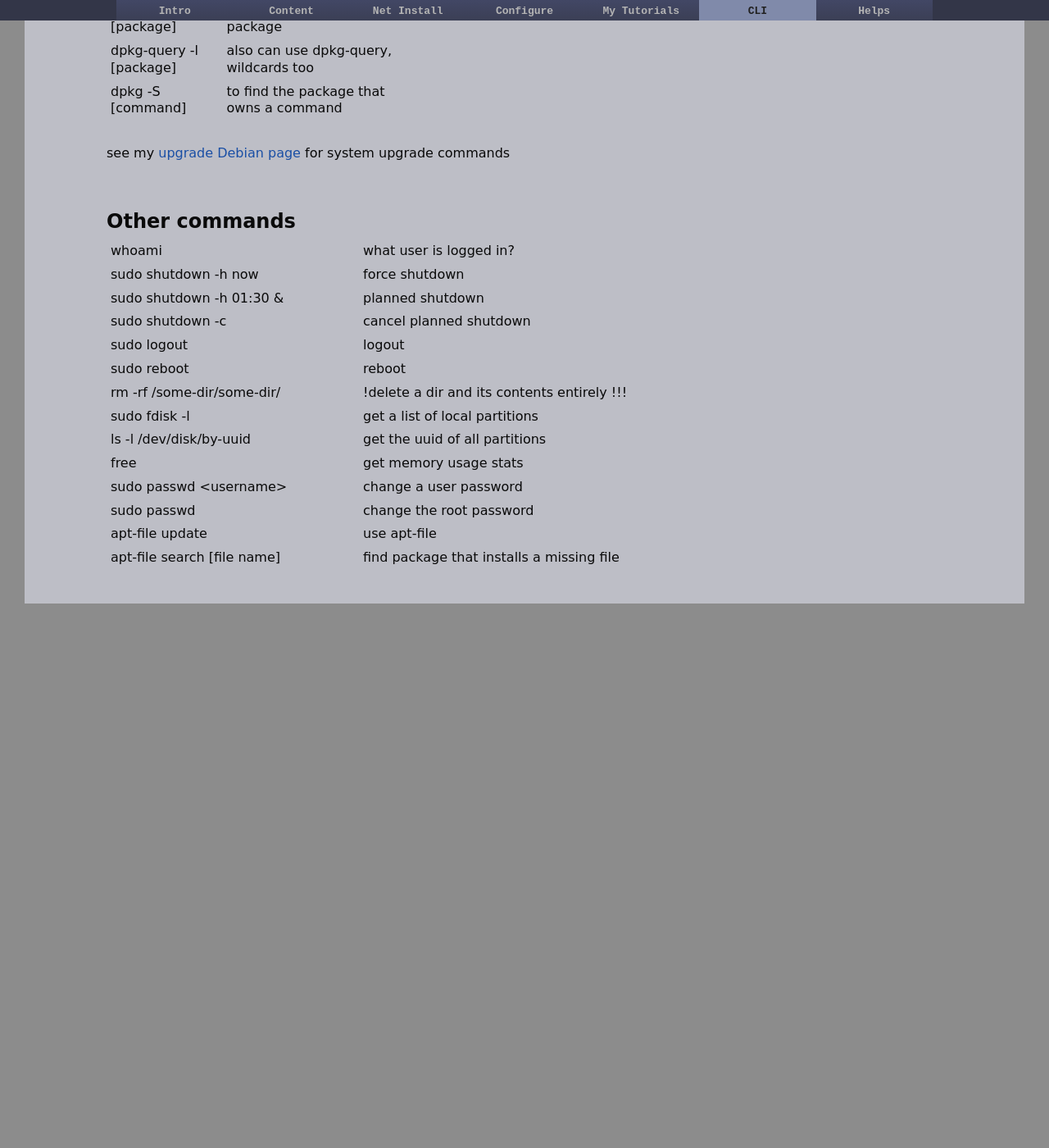
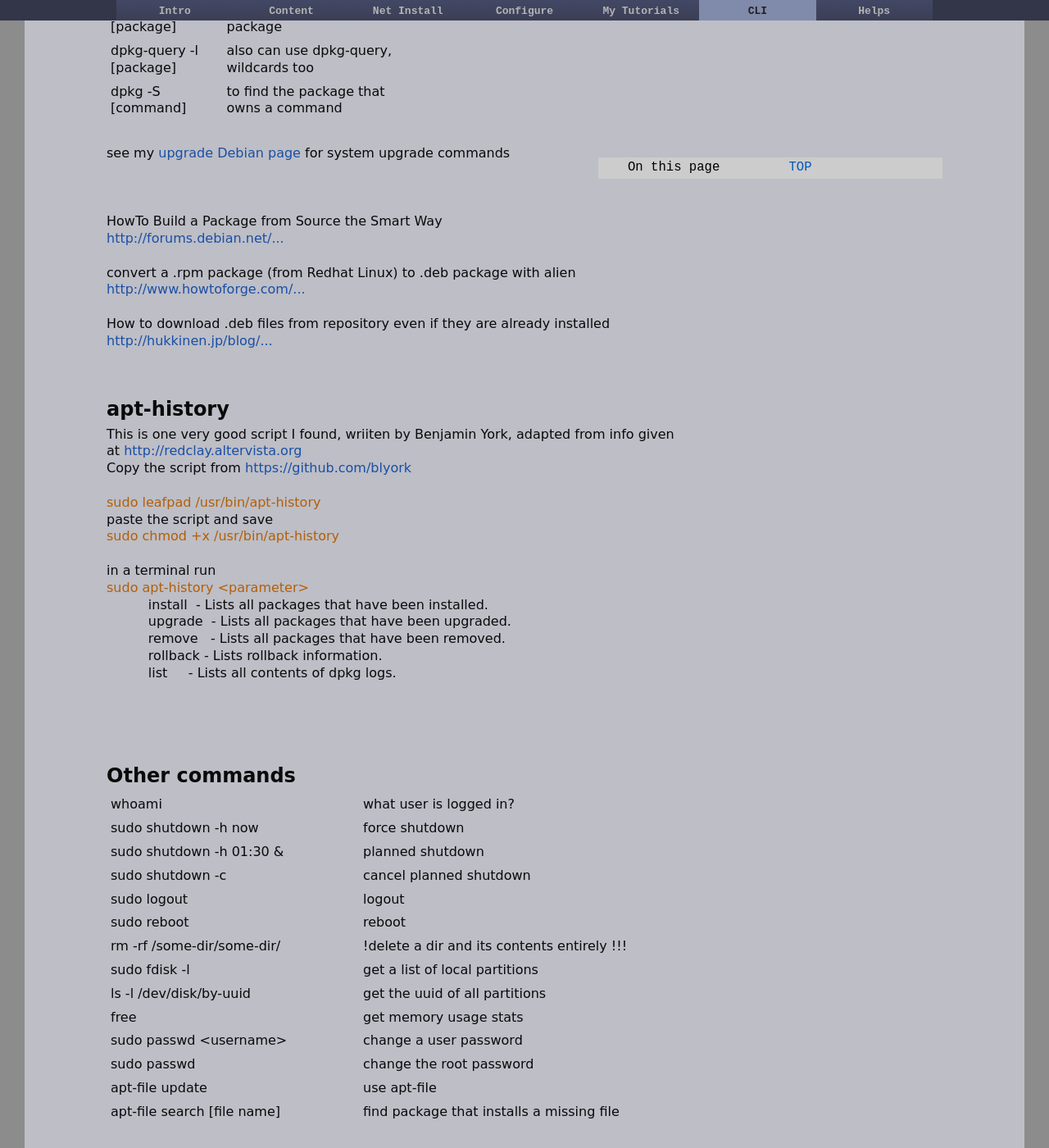
Before and after one commit to dquinton/debian-install, a Jekyll site: the page built from tutorial/cli/01-terminal.html, in a window 1280 px wide and 1400 px high, scrolled down 2142 px. Shown: the whole window at 82% size. Built offline with Jekyll 4.4.1, drawn with Linux system fonts in a browser that asks for light colours; before the commit the page ends 2878 px from its top, so only the background shows below that; some of the changed text lies outside the part shown.

Commit message:
updating pages

```diff
--- a/_config.yml
+++ b/_config.yml
@@ -1,6 +1,6 @@
 # Site settings
 title: debian install notes
-baseurl: /debian-install/     # the subpath of your site, e.g. /blog/
+baseurl: /debian-install     # the subpath of your site, e.g. /blog/
 url: http://dquinton.github.io/    # the base hostname & protocol for your site
 github_username:  dquinton
 
--- a/helps.html
+++ b/helps.html
@@ -55,4 +55,8 @@
                 <td>How to (try) remove systemd safely </td></tr>
 
              </table>
+
+<br><br><br>
+
+
 </div>
--- a/helps/02-grub.html
+++ b/helps/02-grub.html
@@ -35,10 +35,16 @@
 
 <div class="cont">
 
+
+
 <div><font size="4"><b>Some options for installing GRUB to disk, adding a new OS to GRUB, or updating GRUB</b></font></div>
 <div><font size="3"><span style="line-height:27px">(there are other ways, such as writing to a custom and adding using the OS prober)</span></font></div>
 <div><font size="3"><span style="line-height:27px"><br>
 </span></font></div>
+<br><br>
+GRUB 2
+<a href="http://www.dedoimedo.com/computers/grub-2.html">http://www.dedoimedo.com...</a>
+<a href="https://help.ubuntu.com/community/Grub2">https://help.ubuntu.com/...</a>
 
 <h2 id="1" class="tag">1 ....Boot a new OS with Super Grub2 on a thumb drive</h2>
 <div><font size="3">then enter in the terminal in the booted OS:</font></div>
--- a/tutorial/22-github-pages.html
+++ b/tutorial/22-github-pages.html
@@ -280,7 +280,7 @@
 <b>1.</b> set the base url in the jekyll  <b>_config.yml</b> file
 <form>
 <textarea name="T" id="file" rows="2" cols="30">
-baseurl: '/project-name'
+baseurl: /project-name
 url: http://username.github.io/</textarea>&nbsp;
 <input type="button" class="submitLink" value="Select all" onClick="javascript:this.form.T.focus();this.form.T.select();">
 </form>
--- a/tutorial/cli/01-terminal.html
+++ b/tutorial/cli/01-terminal.html
@@ -5,13 +5,35 @@
 id: cli
 ---
 
+<div class="onpage">
+  <ul>
+    <li>
+        On this page &nbsp;&nbsp;&nbsp;  &nbsp;&nbsp;&nbsp; <a href="#">TOP</a>
+             <ul>
+                <li><a href="#1"> Terminal keys</a></li>
+                <li><a href="#2"> Apt commands </a></li>
+                <li><a href="#3"> apt-history</a></li>
+                <li><a href="#4"> Other commands </a></li>
+                <li><a href="#5"> Nano keys</a></li>
+              </ul>
+    </li>
+  </ul>
+</div>
 
+<div class="pagemenu">
+<table cellpadding="5"><tr><td>
+   <a href="#1"> Terminal keys</a><br>
+   <a href="#2"> Apt commands </a><br>
+   <a href="#3">apt-history </a><br>
+   <a href="#4"> Other commands </a><br>
+   <a href="#5">Nano keys </a><br>
+</td></tr></table></div>
 
 <div class="parent"><a href="../../cli.html">CLI</a> ></div>
 
 <div class="cont">
 
-<h2>Terminal keys</h2>
+<h2 id="1" class="tag">Terminal keys</h2>
 <table cellpadding="3" width="50%" style="background-color: transparent">
   <tr>
     <td width="150">home</td>    <td>moves the cursor to the beginning of the command line</td>
@@ -51,7 +73,7 @@
 
 <br><br><br>
 
-<h2>Apt commands</h2>
+<h2 id="2" class="tag">Apt commands</h2>
 <table cellpadding="3" width="50%" style="background-color: transparent">
   <tr>
     <td width="300">apt-get check [package]</td>
@@ -137,9 +159,41 @@
   <br>
   see my <a href="../../netinstall/upgrade.html">upgrade Debian page</a>  for system upgrade commands
 
+  <br><br><br><br>
+  HowTo Build a Package from Source the Smart Way<br>
+<a href="http://forums.debian.net/viewtopic.php?f=16&t=38976">http://forums.debian.net/...</a>
+<br><br>
+convert a .rpm package (from Redhat Linux) to .deb package with alien<br>
+<a href="http://www.howtoforge.com/converting_rpm_to_deb_with_alien">http://www.howtoforge.com/...</a>
+<br><br>
+How to download .deb files from repository even if they are already installed <br>
+<a href="http://hukkinen.jp/blog/post/HUKKINEN/2012/06/downloading-deb-packages-with-apt-in-userspace/">http://hukkinen.jp/blog/...</a>
+
+<br><br><br><br>
+<h2 id="3" class="tag">apt-history</h2>
+<font size="3">This is one very good script I found, wriiten by Benjamin York, adapted from info given at&nbsp;<a href="http://redclay.altervista.org/wiki/doku.php?id=projects:old-projects">http://redclay.altervista.org</a></font>
+<div><font size="3">Copy the script from&nbsp;<a href="https://github.com/blyork/apt-history/blob/master/apt-history">https://github.com/blyork</a></font></div>
+<div><font size="3"><br>
+</font></div>
+<div><font color="#b45f06" size="3">sudo leafpad /usr/bin/apt-history</font></div>
+<div><font size="3">paste the script and save</font></div>
+<div><font color="#b45f06" size="3">sudo chmod +x /usr/bin/apt-history</font></div>
+<div><font size="3"><br>
+</font></div>
+<div><font size="3">in a terminal run&nbsp;</font></div>
+<div><font color="#b45f06" size="3">sudo apt-history &lt;parameter&gt;</font></div>
+<div>
+<div><font size="3"><span>&nbsp;&nbsp; &nbsp;<span>&nbsp; &nbsp; &nbsp;&nbsp;</span></span>install &nbsp;- Lists all packages that have been installed.</font></div>
+<div><font size="3">&nbsp; &nbsp; &nbsp; &nbsp; &nbsp; upgrade &nbsp;- Lists all packages that have been upgraded.</font></div>
+<div><font size="3">&nbsp; &nbsp; &nbsp; &nbsp; &nbsp; remove &nbsp; - Lists all packages that have been removed.</font></div>
+<div><font size="3">&nbsp; &nbsp; &nbsp; &nbsp; &nbsp; rollback - Lists rollback information.</font></div>
+<div><font size="3">&nbsp; &nbsp; &nbsp; &nbsp; &nbsp; list &nbsp; &nbsp; - Lists all contents of dpkg logs.</font></div>
+</div>
+<div><br>
+</div>
   <br><br> <br><br>
 
-<h2>Other commands</h2>
+<h2 id="4" class="tag">Other commands</h2>
   <table cellpadding="3" style="background-color: transparent">
   <tr>
     <td width="300">whoami</td>
@@ -199,8 +253,89 @@
   </tr>
 </table>
 
+<br><br>
+<h2 id="5" class="tag">Nano keys</h2>
+
+<table cellpadding="3" width="50%" style="background-color: transparent">
+  <tr>
+    <td width="150">ctrl-x</td>    <td>close</td>
+  </tr>
+  <tr>
+    <td>ctrl-o</td>    <td>save</td>
+  </tr>
+  <tr>
+    <td>ctrl-k</td>    <td>cut line</td>
+  </tr>
+  <tr>
+    <td>ctrl-u</td>    <td>uncut from buffer</td>
+  </tr>
+  <tr>
+    <td>ctrl-6</td>    <td>start select</td>
+  </tr>
+  <tr>
+    <td>alt-6</td>    <td>copy selected</td>
+  </tr>
+  <tr>
+    <td>ctrl-w</td>    <td>search</td>
+  </tr>
+  <tr>
+    <td>alt-w</td>    <td>repeat search</td>
+  </tr>
+  <tr>
+    <td>ctrl-\</td>    <td>search-replace</td>
+  </tr>
+  <tr>
+    <td>alt-/</td>    <td>go to last line</td>
+  </tr>
+  <tr>
+    <td>alt-\</td>    <td>go to top</td>
+  </tr>
+  <tr>
+    <td>ctrl--</td>    <td>go to line, column</td>
+  </tr>
+  <tr>
+    <td>alt-(</td>    <td>go up a para.</td>
+  </tr>
+  <tr>
+    <td>alt-)</td>    <td>go down a para.</td>
+  </tr>
+  <tr>
+    <td>ctrl-r</td>    <td>insert another file</td>
+  </tr>
+  <tr>
+    <td>alt-t</td>    <td>cut from cursor to end</td>
+  </tr>
+  <tr>
+    <td>alt-m</td>    <td>toggle enable mouse</td>
+  </tr>
+</table>
 
 
+<br><br>
+Top 25 Performance Monitoring Tools<br>
+<a href="http://www.thegeekstuff.com/2011/12/linux-performance-monitoring-tools/">thegeekstuff.com/2011/</a>
 
+<br><br>
+50 most used Unix/Linux commands<br>
+<a href="http://www.thegeekstuff.com/2010/11/50-linux-commands/">thegeekstuff.com/2010/</a>
+
+<br><br>
+Safe removal of data - file shredding<br>
+<a href="http://superuser.com/questions/19326/how-to-wipe-free-disk-space-in-linux">see this post http://superuser.com/...</a>
+
+<br><br><br>
+Debian Forums<br>
+<a href="http://forums.debian.net/">http://forums.debian.net/</a>
+<br><br>
+Linux Forums<br>
+<a href="http://www.linuxforums.org/">http://www.linuxforums.org/</a>
+<br><br>
+Just Linux<br>
+<a href="http://www.justlinux.com/forum/index.php">http://www.justlinux.com/forum/index.php</a>
+<br><br>
+The Linux Documentation Project<br>
+<a href="http://tldp.org/">http://tldp.org/</a>
+
+<br><br>
 
 </div>
```
Also changed, not shown: tutorial/cli/apt-history.html (deleted, +0 -44 lines).
